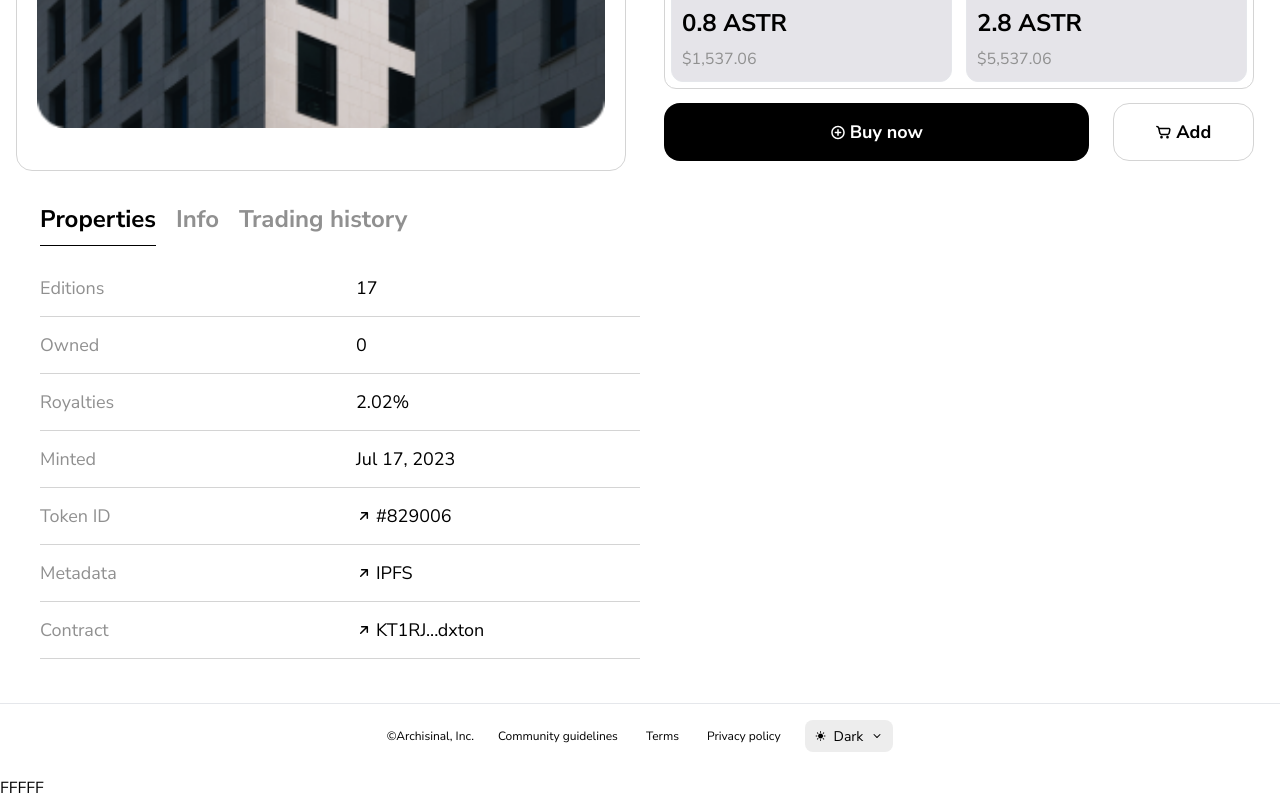
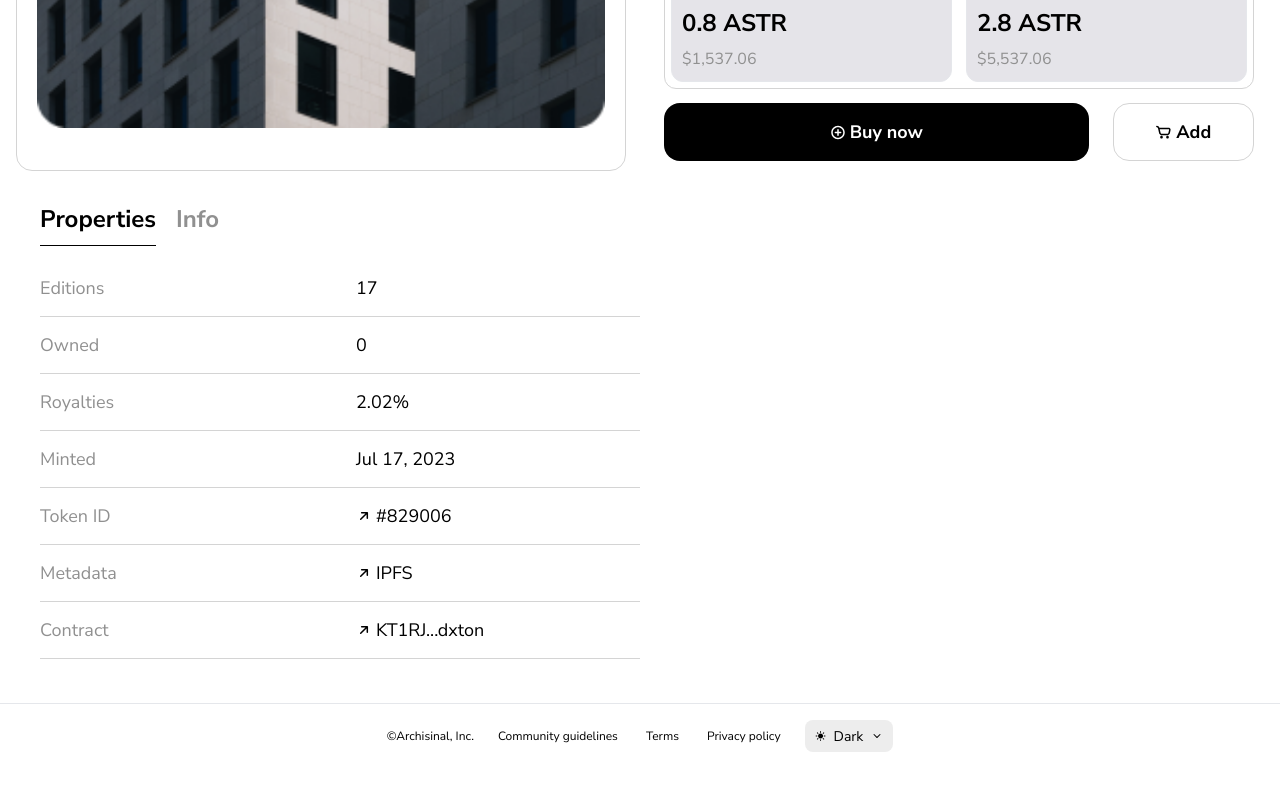
Before and after one commit to Archisinal/marketplace-app, a Next.js app in the folder client/: page /explore/nft/item in a window 1280 px wide. Shown: the part 465-1265 px from the top of the page. After the commit the page ends 1233 px from the top, so only its background shows below. Built offline with nearby package versions, Linux system fonts and the light colour scheme.

Commit message:
added loading

```diff
--- /dev/null
+++ b/client/app/explore/loading.tsx
@@ -0,0 +1,12 @@
+import React from "react";
+import { Icon } from "@/components";
+
+export default function LoadingExplorePage() {
+  return (
+    <div className="w-full h-screen bg-white dark:bg-dark-gray opacity-80 flex items-center justify-center">
+      <div className="animate-pulse mx-auto ">
+        <Icon name="logo" width="80" height="80" />
+      </div>
+    </div>
+  );
+}
--- a/client/app/explore/nft/item/page.tsx
+++ b/client/app/explore/nft/item/page.tsx
@@ -8,7 +8,7 @@ import { Properties, TradingHistory, ConnectWalletModal } from "@/features/nft";
 const description =
   "Lorem Ipsum is simply dummy text of the printing and typesetting typesetting text typesetting industry dummy text of the printing and typesetting typesetting text typesetting industry";
 
-const Info = () => <h1>Info</h1>;
+const Info = () => <div className="h-[399px]">Info</div>;
 
 const properties = {
   Editions: 17,
@@ -38,7 +38,6 @@ const properties = {
 const tabsConfig = [
   { label: "Properties", component: () => <Properties data={properties} /> },
   { label: "Info", component: Info },
-  { label: "Trading history", component: TradingHistory },
 ];
 
 export default function NftPage() {
--- a/client/components/Footer.tsx
+++ b/client/components/Footer.tsx
@@ -8,7 +8,7 @@ export const Footer = () => {
 
   return (
     <>
-      <div className="flex flex-col items-center gap-2.5 sm:gap-6 mt-11 mx-4 sm:mx-0 border-t dark:border-dark-gray sm:flex-row justify-center pt-4">
+      <div className="flex flex-col items-center gap-2.5 sm:gap-6 mt-11 mx-4 sm:mx-0 border-t dark:border-dark-gray sm:flex-row justify-center py-4">
         <p className="dark:text-dolphin sm:text-xs">©Archisinal, Inc.</p>
         <div className="flex gap-7 text-xs dark:text-dolphin">
           <span className="cursor-pointer">Community guidelines</span>
@@ -27,7 +27,6 @@ export const Footer = () => {
           onClick={() => setTheme(theme === "light" ? "dark" : "light")}
         />
       </div>
-      <div className="mt-6">FFFFF</div>
     </>
   );
 };
--- a/client/components/NavBar.tsx
+++ b/client/components/NavBar.tsx
@@ -7,6 +7,7 @@ import { LinksList, defaultConfig } from "./ui/LinksList";
 import { Button } from "./ui/Button";
 import { InputSearch } from "./ui/InputSearch";
 import { Menu, MobileSearch, Basket, Logo } from "@/components";
+import { ConnectWalletModal } from "@/features/nft";
 import { cardData } from "@/data/cardItems";
 import {
   SearchListItem,
@@ -21,6 +22,7 @@ const NavBar = () => {
   const [inputValue, setInputValue] = useState("");
   // For Mobile Search
   const [isShown, showInput] = useState(false);
+  const [walletModal, showWalletModal] = useState(false);
 
   const onKeyUp = (e: any) => {
     if (e.key == "/") {
@@ -96,6 +98,7 @@ const NavBar = () => {
         <LinksList config={defaultConfig} className="hidden md:flex" />
         <div className="flex items-center gap-10 xlg:ml-auto hidden md:flex">
           <Button
+            onClick={() => showWalletModal(true)}
             title="Connect wallet"
             color="transparent-white"
             className="rounded-2xl py-3 px-6 sm:text-base"
@@ -123,6 +126,13 @@ const NavBar = () => {
           <Menu />
         </div>
       </div>
+      {walletModal && (
+        <ConnectWalletModal
+          onClose={() => {
+            showWalletModal(false);
+          }}
+        />
+      )}{" "}
     </div>
   );
 };
--- a/client/features/nft/TradingHistory.tsx
+++ b/client/features/nft/TradingHistory.tsx
@@ -34,7 +34,7 @@ const columns = [
   columnHelper.accessor("itemName", {
     cell: (info) => {
       return (
-        <div className="flex items-center gap-5 w-32 text-sm ">
+        <div className="flex items-center gap-5 w-32 md:w-48 text-sm ">
           <ImageComponent
             src="/mockCategories/Rectangle 44.png"
             width={40}
```
